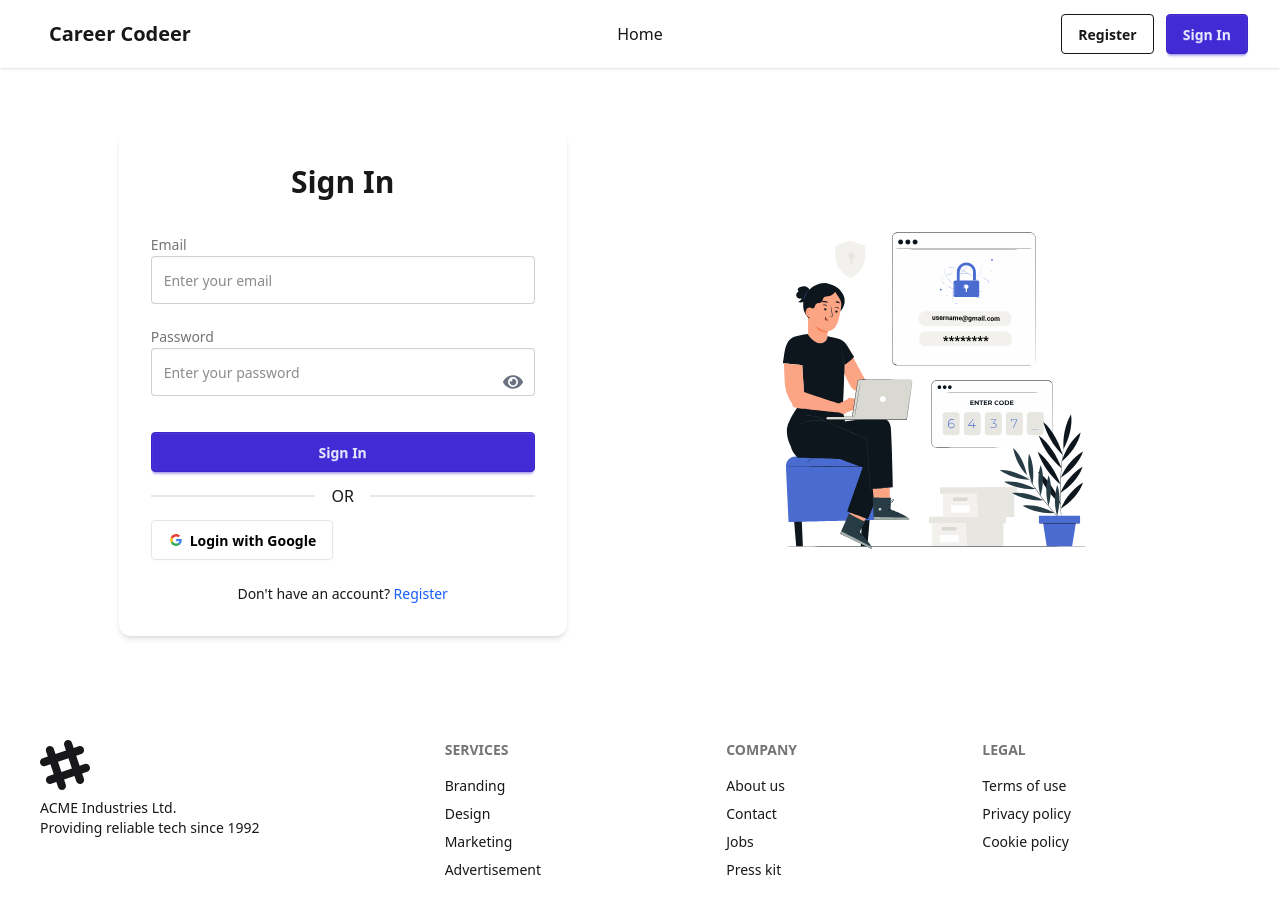
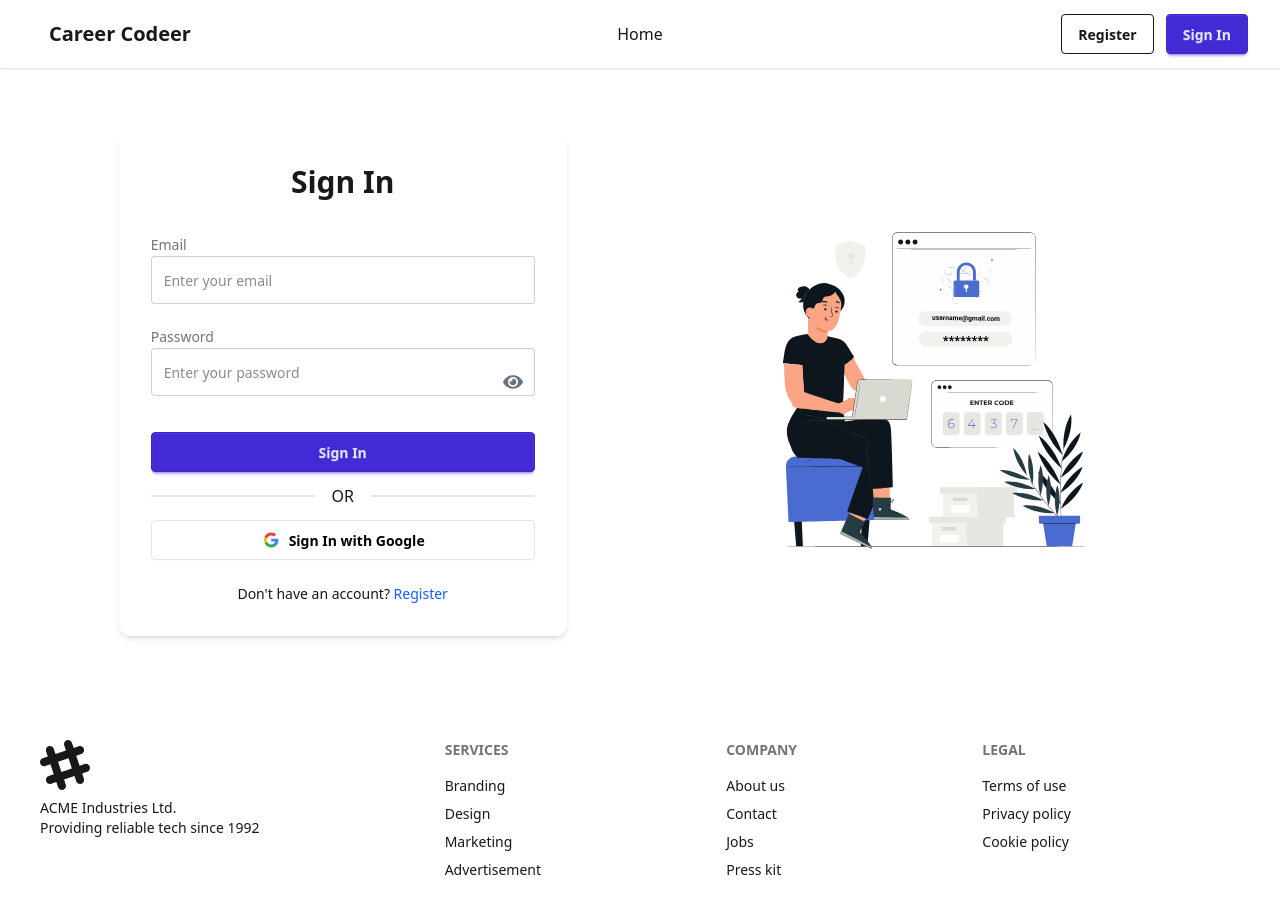
Before and after one commit to jonaedjoshim/career-code-client, a React (Vite) app: page /signIn in a window 1280 px wide. Shown: the top 914 px of the page. Built offline with nearby package versions, Linux system fonts and the light colour scheme; no server answers.

Commit message:
google location updated

```diff
--- a/src/pages/Shared/SocialLogin.jsx
+++ b/src/pages/Shared/SocialLogin.jsx
@@ -9,19 +9,30 @@ const SocialLogin = ({ from }) => {
     const handleGoogleSignIn = () => {
         signInWithGoogle()
             .then(result => {
-                console.log(result);
+                console.log(result.user);
                 navigate(from || '/');
             })
             .catch(error => {
-                console.log(error)
+                console.log("Google Login Error:", error.message);
             })
     }
 
     return (
-        <div>
-            <button onClick={handleGoogleSignIn} className="btn bg-white text-black border-[#e5e5e5]">
-                <svg aria-label="Google logo" width="16" height="16" xmlns="http://www.w3.org/2000/svg" viewBox="0 0 512 512"><g><path d="m0 0H512V512H0" fill="#fff"></path><path fill="#34a853" d="M153 292c30 82 118 95 171 60h62v48A192 192 0 0190 341"></path><path fill="#4285f4" d="m386 400a140 175 0 0053-179H260v74h102q-7 37-38 57"></path><path fill="#fbbc02" d="m90 341a208 200 0 010-171l63 49q-12 37 0 73"></path><path fill="#ea4335" d="m153 219c22-69 116-109 179-50l55-54c-78-75-230-72-297 55"></path></g></svg>
-                Login with Google
+        <div className="w-full">
+            <button
+                onClick={handleGoogleSignIn}
+                className="btn w-full bg-white text-black border-[#e5e5e5] hover:bg-gray-100 flex items-center justify-center gap-2"
+            >
+                <svg aria-label="Google logo" width="20" height="20" xmlns="http://www.w3.org/2000/svg" viewBox="0 0 512 512">
+                    <g>
+                        <path d="m0 0H512V512H0" fill="#fff"></path>
+                        <path fill="#34a853" d="M153 292c30 82 118 95 171 60h62v48A192 192 0 0190 341"></path>
+                        <path fill="#4285f4" d="m386 400a140 175 0 0053-179H260v74h102q-7 37-38 57"></path>
+                        <path fill="#fbbc02" d="m90 341a208 200 0 010-171l63 49q-12 37 0 73"></path>
+                        <path fill="#ea4335" d="m153 219c22-69 116-109 179-50l55-54c-78-75-230-72-297 55"></path>
+                    </g>
+                </svg>
+                Sign In with Google
             </button>
         </div>
     );
--- a/src/pages/SignIn/SignIn.jsx
+++ b/src/pages/SignIn/SignIn.jsx
@@ -90,7 +90,7 @@ const SignIn = () => {
 
                     {/* Divider and Social Login Button placed here */}
                     <div className="divider">OR</div>
-                    <SocialLogin />
+                    <SocialLogin from={from} />
 
                     <p className="text-sm text-center mt-6">
                         Don't have an account? <Link to="/register" className="hover:link cursor-pointer text-blue-600">Register</Link>
```
